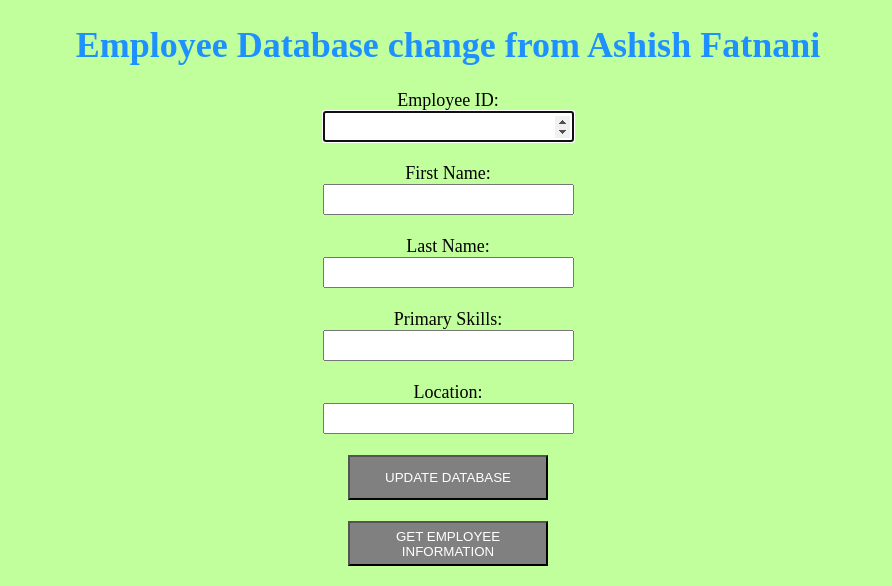
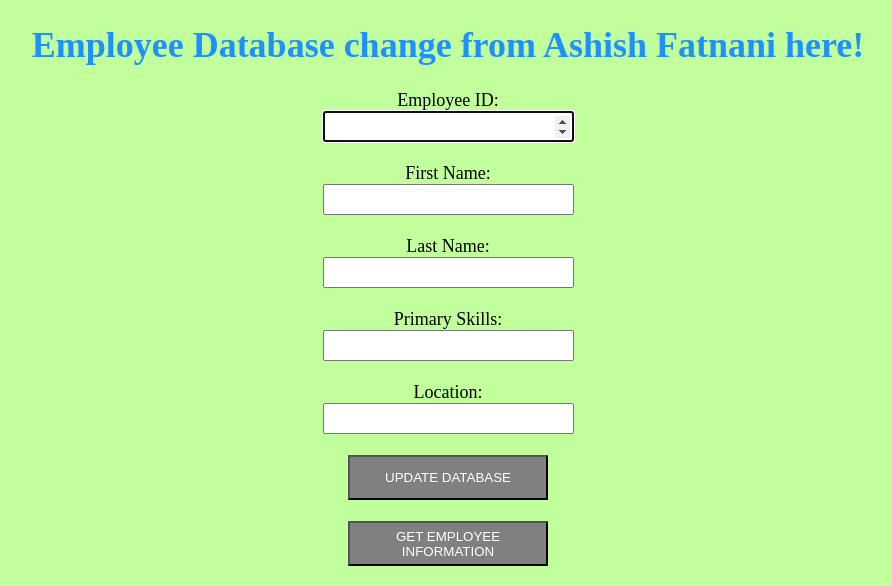
Before and after one commit to ashishfatnani/kubernetes-assignment, a Flask app: page / in a window 1280 px wide. Shown: the top 586 px of the page, without its empty margins (192-1084 px from the left). Run offline with Flask 2, Linux system fonts and the light colour scheme.

Commit message:
feat:testing

```diff
--- a/web-app/templates/addemp.html
+++ b/web-app/templates/addemp.html
@@ -6,7 +6,7 @@
 <center>
 	<font color="black" size="4" style="font-family: avenir">
 
-		<h1 style="color: DodgerBlue">Employee Database change from Ashish Fatnani</h1>
+		<h1 style="color: DodgerBlue">Employee Database change from Ashish Fatnani here!</h1>
 		<body style="background: {{ color }};" >
 
 			<form action="/addemp" autocomplete="on" method = "POST" enctype="multipart/form-data">
```
